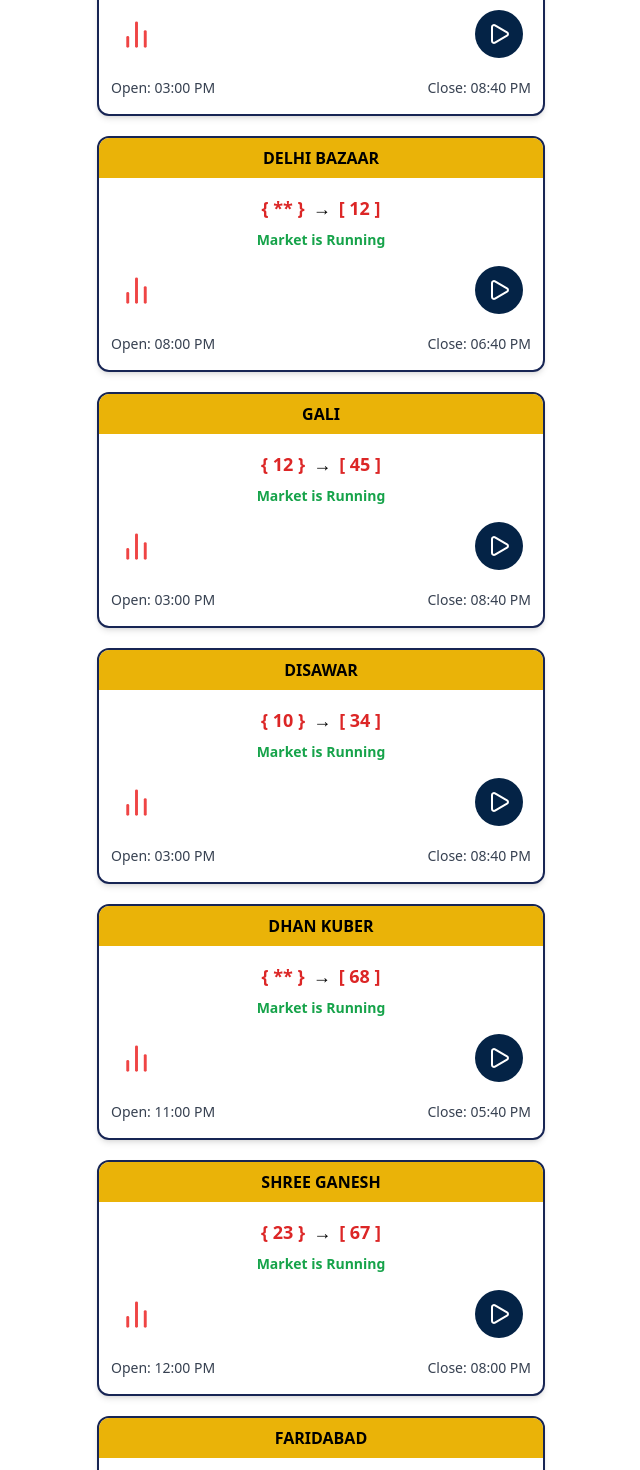
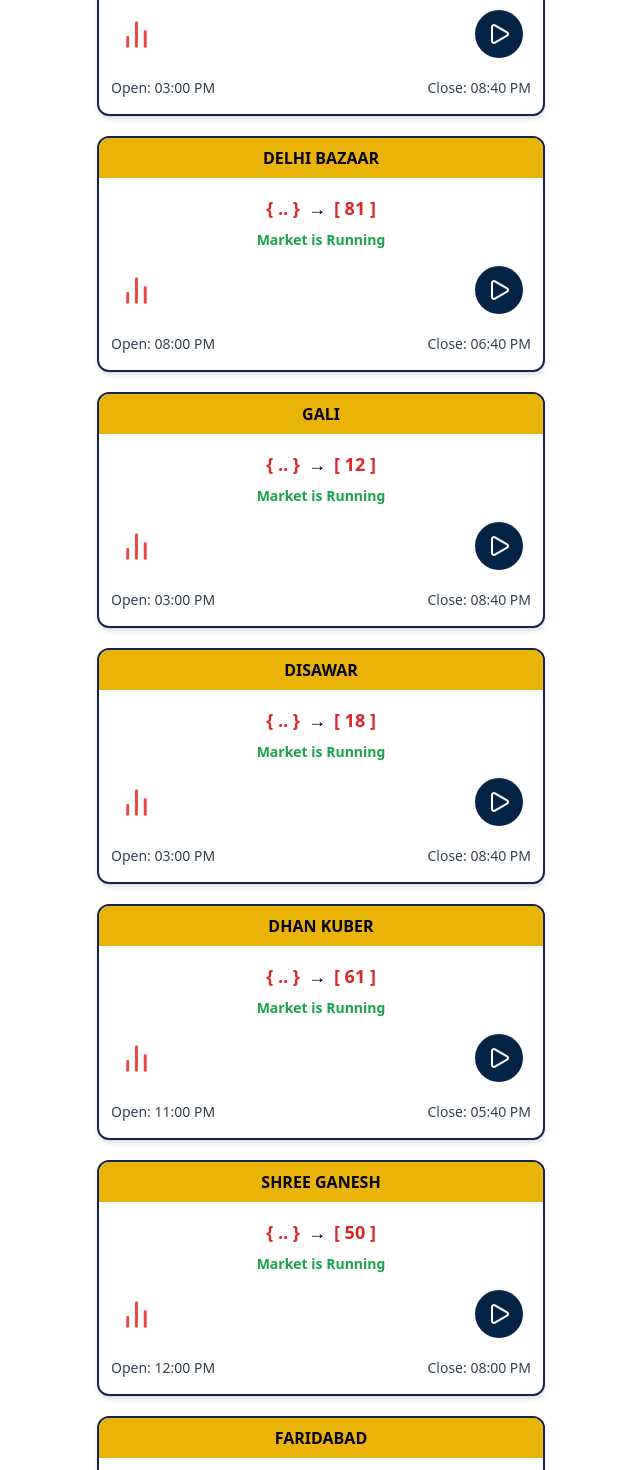
Before and after one commit to HimanshuCodez/TrueWinCircle, a React (Vite) app in the folder Frontend/: page / in a window 1280 px wide. Shown: the part 1100-2570 px from the top of the page, without its empty margins (319-959 px from the left). Built offline with nearby package versions, Linux system fonts and the light colour scheme; no server answers; the database is empty.

Commit message:
result chart

```diff
--- a/Frontend/src/Pages/Home.jsx
+++ b/Frontend/src/Pages/Home.jsx
@@ -7,19 +7,9 @@
 import CasinoRoulette from './SpinWheel'
 import Footer from '../components/Footer'
 import MarketCard from '../components/Cards.jsx/MarketCard'
-import GaliCard from '../components/Cards.jsx/GaliCard'
-import DisawarCard from '../components/Cards.jsx/Disawar'
-import DhanKuberCard from '../components/Cards.jsx/DhanKuber'
-import ShreeGaneshCard from '../components/Cards.jsx/ShreeGanesh'
-import FaridabadCard from '../components/Cards.jsx/Faridabad'
-import DelhiBazaarCard from '../components/Cards.jsx/DelhiBazaar'
 import Carousel from '../components/Carousel'
 import Marquee from '../components/Marquee'
 import SocialButtons from '../components/Soical'
-
-
-
-
 
 const Home = () => {
   return (
@@ -29,14 +19,13 @@
 <SocialButtons/>
       <NextResultTimer/>
       <LiveBettingHighlights/>
-      <div className='mb-5'>   <MarketCard/></div>
-      <div className='mb-5'>   <DelhiBazaarCard/></div>
-
-      <div className='mb-5'>   <GaliCard/></div>
-      <div className='mb-5'>   <DisawarCard/></div>
-      <div className='mb-5'>   <DhanKuberCard/></div>
-      <div className='mb-5'>   <ShreeGaneshCard/></div>
-      <div className='mb-5'>   <FaridabadCard/></div>
+      <div className='mb-5'>   <MarketCard marketName="GHAZIABAD" openTime="03:00 PM" closeTime="08:40 PM" /></div>
+      <div className='mb-5'>   <MarketCard marketName="DELHI BAZAAR" openTime="08:00 PM" closeTime="06:40 PM" /></div>
+      <div className='mb-5'>   <MarketCard marketName="GALI" openTime="03:00 PM" closeTime="08:40 PM" /></div>
+      <div className='mb-5'>   <MarketCard marketName="DISAWAR" openTime="03:00 PM" closeTime="08:40 PM" /></div>
+      <div className='mb-5'>   <MarketCard marketName="DHAN KUBER" openTime="11:00 PM" closeTime="05:40 PM" /></div>
+      <div className='mb-5'>   <MarketCard marketName="SHREE GANESH" openTime="12:00 PM" closeTime="08:00 PM" /></div>
+      <div className='mb-5'>   <MarketCard marketName="FARIDABAD" openTime="03:00 PM" closeTime="08:40 PM" /></div>
 
 
         <WinGame/>
--- a/Frontend/src/components/Cards.jsx/MarketCard.jsx
+++ b/Frontend/src/components/Cards.jsx/MarketCard.jsx
@@ -1,11 +1,11 @@
 import React, { useState, useEffect } from "react";
-import HarufGrid from "../../Pages/Haruf"; // your betting component
-import { Play, BarChart2, X } from "lucide-react"; // icons
+import HarufGrid from "../../Pages/Haruf";
+import { Play, BarChart2, X } from "lucide-react";
 import ResultChart from "../ResultChart";
 import { db } from "../../firebase";
 import { collection, query, where, getDocs, limit } from "firebase/firestore";
 
-const MarketCard = () => {
+const MarketCard = ({ marketName, openTime, closeTime }) => {
   const [open, setOpen] = useState(false);
   const [showChart, setShowChart] = useState(false);
   const [todayResult, setTodayResult] = useState("..");
@@ -15,7 +15,6 @@
   useEffect(() => {
     const fetchResults = async () => {
       setLoading(true);
-      const marketName = "GHAZIABAD";
 
       const today = new Date();
       today.setHours(0, 0, 0, 0);
@@ -65,7 +64,7 @@
           setYesterdayResult("..");
         }
       } catch (error) {
-        console.error("Error fetching results:", error);
+        console.error(`Error fetching results for ${marketName}:`, error);
         setTodayResult(
           Math.floor(Math.random() * 100)
             .toString()
@@ -77,12 +76,14 @@
       }
     };
 
-    fetchResults();
-  }, []);
+    if (marketName) {
+      fetchResults();
+    }
+  }, [marketName]);
 
   if (showChart) {
     return (
-      <ResultChart marketName="GHAZIABAD" onClose={() => setShowChart(false)} />
+      <ResultChart marketName={marketName} onClose={() => setShowChart(false)} />
     );
   }
 
@@ -111,7 +112,7 @@
       >
         {/* Header */}
         <div className="bg-yellow-500 text-black font-bold text-center py-2">
-          GHAZIABAD
+          {marketName}
         </div>
 
         {/* Body */}
@@ -160,10 +161,10 @@
           {/* Timings */}
           <div className="flex justify-between text-sm text-gray-700 w-full mt-3">
             <p>
-              <span className="font-medium">Open:</span> 03:00 PM
+              <span className="font-medium">Open:</span> {openTime}
             </p>
             <p>
-              <span className="font-medium">Close:</span> 08:40 PM
+              <span className="font-medium">Close:</span> {closeTime}
             </p>
           </div>
         </div>
--- a/Frontend/src/components/ResultChart.jsx
+++ b/Frontend/src/components/ResultChart.jsx
@@ -68,7 +68,7 @@
                     </tbody>
                     </table>
                 ) : (
-                    <p className="text-center text-gray-500 mt-4">No data available.</p>
+                    <p className="text-center text-gray-500 mt-4">No Result available.</p>
                 )}
                 </div>
             )}
```
